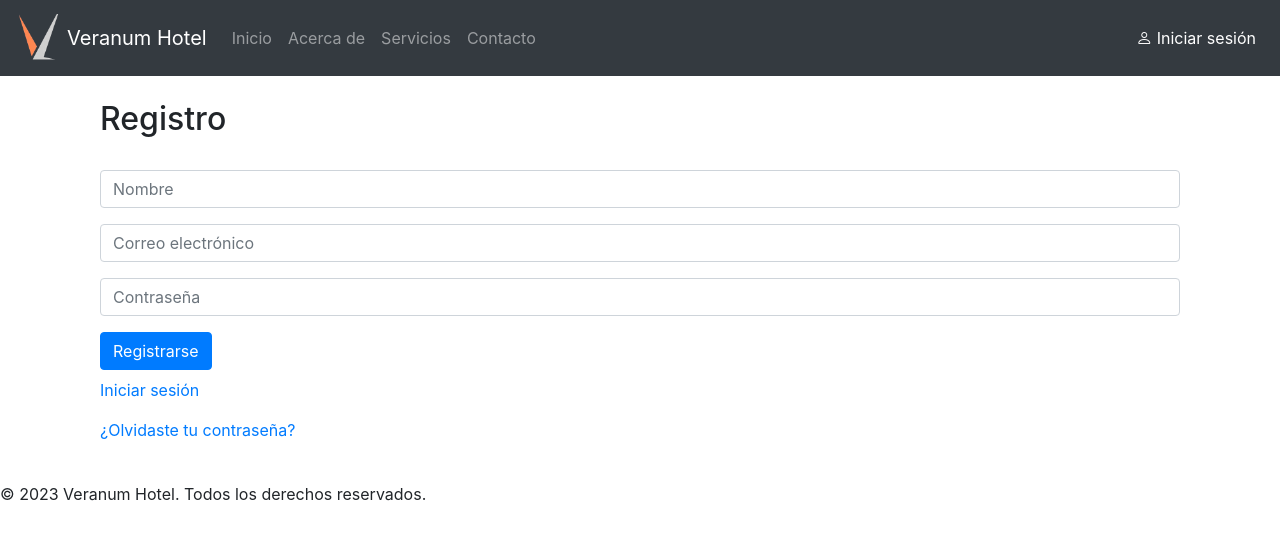
After one commit to frankiwi6x6/INGSoftware, a Django app: page /cuenta/ in a window 1280 px wide. The commit adds this page. Shown: the top 540 px of the page. Run offline with Django 4.2, Linux system fonts and the light colour scheme; some libraries are stand-ins or nearby versions.

Commit message:
Veranum v0.3

```diff
--- a/VeranumProyecto/VeranumApp/templates/base.html
+++ b/VeranumProyecto/VeranumApp/templates/base.html
@@ -26,7 +26,7 @@
                             <img class="foto-icono" src="{% static 'img/icono.png' %}" alt="Icono de la empresa">
                         </td>
                         <td>
-                            eranum Hotel</td>
+                            Veranum Hotel</td>
 
                     </tr>
                 </table>
@@ -36,10 +36,9 @@
                 <span class="navbar-toggler-icon"></span>
             </button>
             <div class="collapse navbar-collapse" id="navbarNav">
-                <ul class="navbar-nav">
-                    {% block navbar %}
-                    {% endblock %}
-                </ul>
+                {% block navbar %}
+
+                {% endblock %}
             </div>
 
         </nav>
--- /dev/null
+++ b/VeranumProyecto/VeranumApp/templates/cuenta.html
@@ -0,0 +1,95 @@
+{% extends 'base.html' %}
+{% load static %}
+{% block title %}Veranum Hoteles - Reserva{% endblock %}
+{% block navbar %}
+<ul class="navbar-nav">
+    <li class="nav-item">
+        <a class="nav-link" href="{% url 'buscar_habitaciones' %}">Inicio</a>
+    </li>
+    <li class="nav-item">
+        <a class="nav-link" href="{% url 'acerca_de' %}">Acerca de</a>
+    </li>
+    <li class="nav-item">
+        <a class="nav-link" href="{% url 'servicios' %}">Servicios</a>
+    </li>
+    <li class="nav-item">
+        <a class="nav-link" href="#">Contacto</a>
+    </li>
+</ul>
+<ul class="navbar-nav ml-auto">
+    {% if user.is_authenticated %}
+    <li class="nav-item active">
+        <a class="nav-link" href="#">{{ user.username }}</a>
+    </li>
+    {% else %}
+    <li class="nav-item active">
+        <a class="nav-link" href="{% url 'cuenta' %}"><i class="bi bi-person"></i>&nbsp;Iniciar
+            sesión</a>
+    </li>
+    {% endif %}
+</ul>
+{% endblock %}
+
+{% block content %}
+
+<body>
+    <script src="{% static 'js/script.js' %}"></script>
+
+    <div id="container" class="container">
+        <div id="registro" class="form-container">
+            <h2>Registro</h2>
+            <br>
+            <!-- Formulario de registro -->
+            <form>
+                <!-- Campos del formulario -->
+                <div class="form-group">
+                    <input type="text" class="form-control" placeholder="Nombre">
+                </div>
+                <div class="form-group">
+                    <input type="email" class="form-control" placeholder="Correo electrónico">
+                </div>
+                <div class="form-group">
+                    <input type="password" class="form-control" placeholder="Contraseña">
+                </div>
+                <button type="submit" class="btn btn-primary mb-2">Registrarse</button>
+            </form>
+            <p><a href="#" id="enlace-login-registro">Iniciar sesión</a></p>
+            <p><a href="#" id="enlace-recuperar-registro">¿Olvidaste tu contraseña?</a></p>
+        </div>
+
+        <div id="login" class="form-container">
+            <h2>Iniciar sesión</h2>
+            <br>
+            <!-- Formulario de inicio de sesión -->
+            <form>
+                <!-- Campos del formulario -->
+                <div class="form-group">
+                    <input type="email" class="form-control" placeholder="Correo electrónico">
+                </div>
+                <div class="form-group">
+                    <input type="password" class="form-control" placeholder="Contraseña">
+                </div>
+                <button type="submit" class="btn btn-primary mb-2">Iniciar sesión</button>
+            </form>
+            <p><a href="#" id="enlace-registro-login">Registrarse</a></p>
+            <p><a href="#" id="enlace-recuperar-login">¿Olvidaste tu contraseña?</a></p>
+        </div>
+
+        <div id="recuperar" class="form-container">
+            <h2>Recuperar contraseña</h2>
+            <br>
+            <!-- Formulario de recuperación de contraseña -->
+            <form>
+                <!-- Campos del formulario -->
+                <div class="form-group">
+                    <input type="email" class="form-control" placeholder="Correo electrónico">
+                </div>
+                <button type="submit" class="btn btn-primary mb-2">Enviar</button>
+            </form>
+            <p><a href="#" id="enlace-registro-recuperar">Registrarse</a></p>
+            <p><a href="#" id="enlace-login-recuperar">Iniciar sesión</a></p>
+        </div>
+
+    </div>
+</body>
+{% endblock content %}
--- a/VeranumProyecto/VeranumApp/urls.py
+++ b/VeranumProyecto/VeranumApp/urls.py
@@ -8,4 +8,5 @@ urlpatterns = [
     path('resultados_habitaciones/', views.resultados_habitaciones, name='resultados_habitaciones'),
     path('acerca-de/', views.acerca_de, name='acerca_de'),
     path('servicios/', views.servicios_subservicios, name='servicios'),
+    path('cuenta/', views.cuenta, name='cuenta'),
 ]
--- a/VeranumProyecto/VeranumApp/views.py
+++ b/VeranumProyecto/VeranumApp/views.py
@@ -28,3 +28,6 @@ def servicios_subservicios(request):
 
 def acerca_de(request):
     return render(request,'acerca_de.html',{})
+
+def cuenta(request):
+    return render(request,'cuenta.html',{})
--- /dev/null
+++ b/VeranumProyecto/static/js/script.js
@@ -0,0 +1,58 @@
+document.addEventListener("DOMContentLoaded", function() {
+    // Ocultar todos los formularios excepto el de registro al cargar la página
+    $(".form-container").not("#registro").hide();
+
+    // Agregar eventos de clic a los enlaces de cambio de formulario
+    $("#enlace-registro").click(function(e) {
+        e.preventDefault();
+        mostrarFormulario("registro");
+    });
+
+    $("#enlace-login-registro").click(function(e) {
+        e.preventDefault();
+        mostrarFormulario("login");
+    });
+
+    $("#enlace-recuperar-registro").click(function(e) {
+        e.preventDefault();
+        mostrarFormulario("recuperar");
+    });
+
+    $("#enlace-login-login").click(function(e) {
+        e.preventDefault();
+        mostrarFormulario("login");
+    });
+
+    $("#enlace-registro-login").click(function(e) {
+        e.preventDefault();
+        mostrarFormulario("registro");
+    });
+
+    $("#enlace-recuperar-login").click(function(e) {
+        e.preventDefault();
+        mostrarFormulario("recuperar");
+    });
+
+    $("#enlace-registro-recuperar").click(function(e) {
+        e.preventDefault();
+        mostrarFormulario("registro");
+    });
+
+    $("#enlace-login-recuperar").click(function(e) {
+        e.preventDefault();
+        mostrarFormulario("login");
+    });
+
+    $("#enlace-recuperar").click(function(e) {
+        e.preventDefault();
+        mostrarFormulario("recuperar");
+    });
+
+    // Función para mostrar el formulario seleccionado
+    function mostrarFormulario(formulario) {
+        // Ocultar todos los formularios
+        $(".form-container").hide();
+        // Mostrar el formulario seleccionado
+        $("#" + formulario).show();
+    }
+});
```
Also changed, not shown: VeranumProyecto/VeranumApp/templates/acerca_de.html (+23 -20 lines), VeranumProyecto/VeranumApp/templates/buscar_habitaciones.html (+14 -1 lines), VeranumProyecto/VeranumApp/templates/servicios.html (+19 -2 lines), VeranumProyecto/db.sqlite3, VeranumProyecto/static/css/style.css (indentation only).
